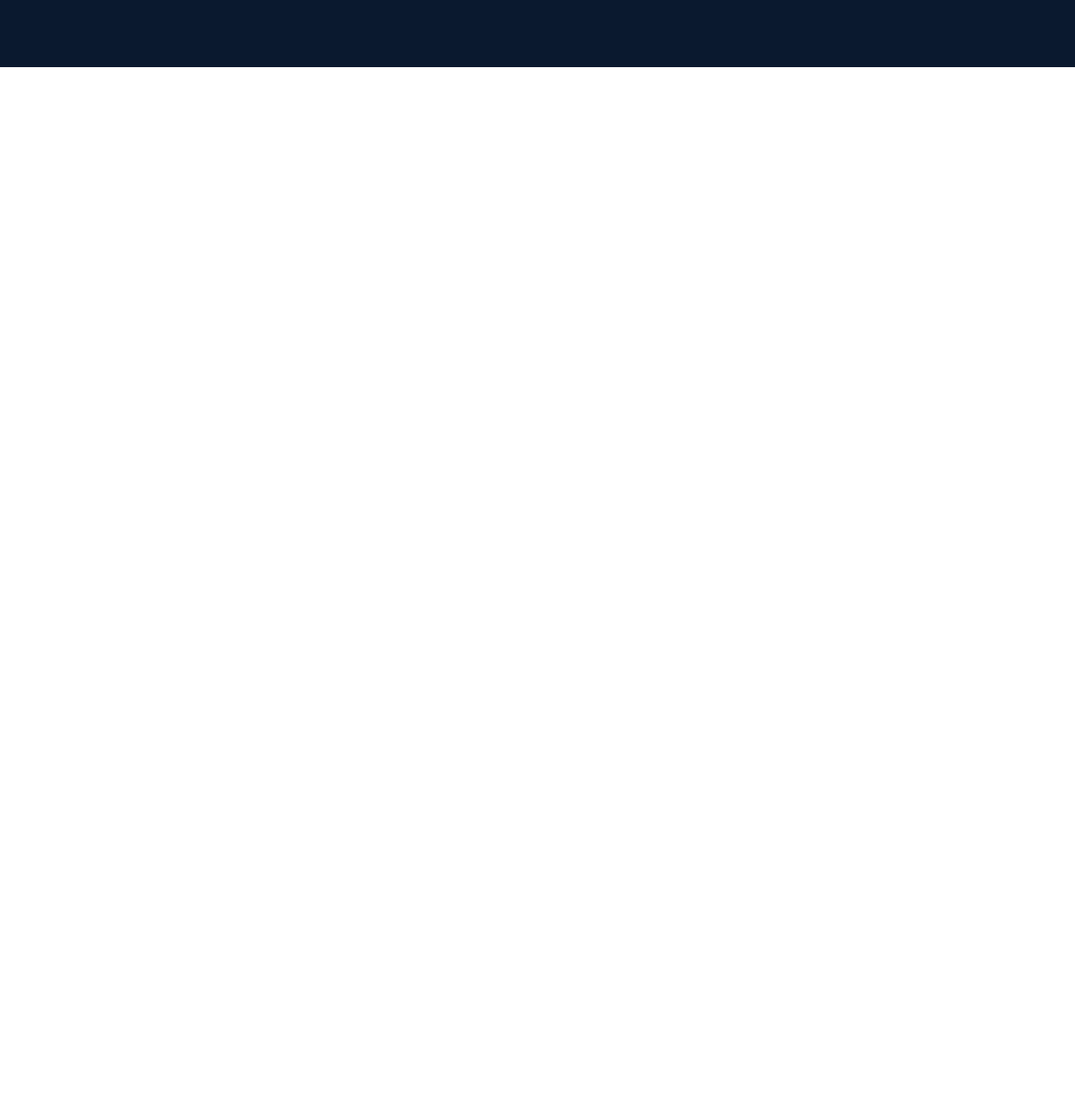
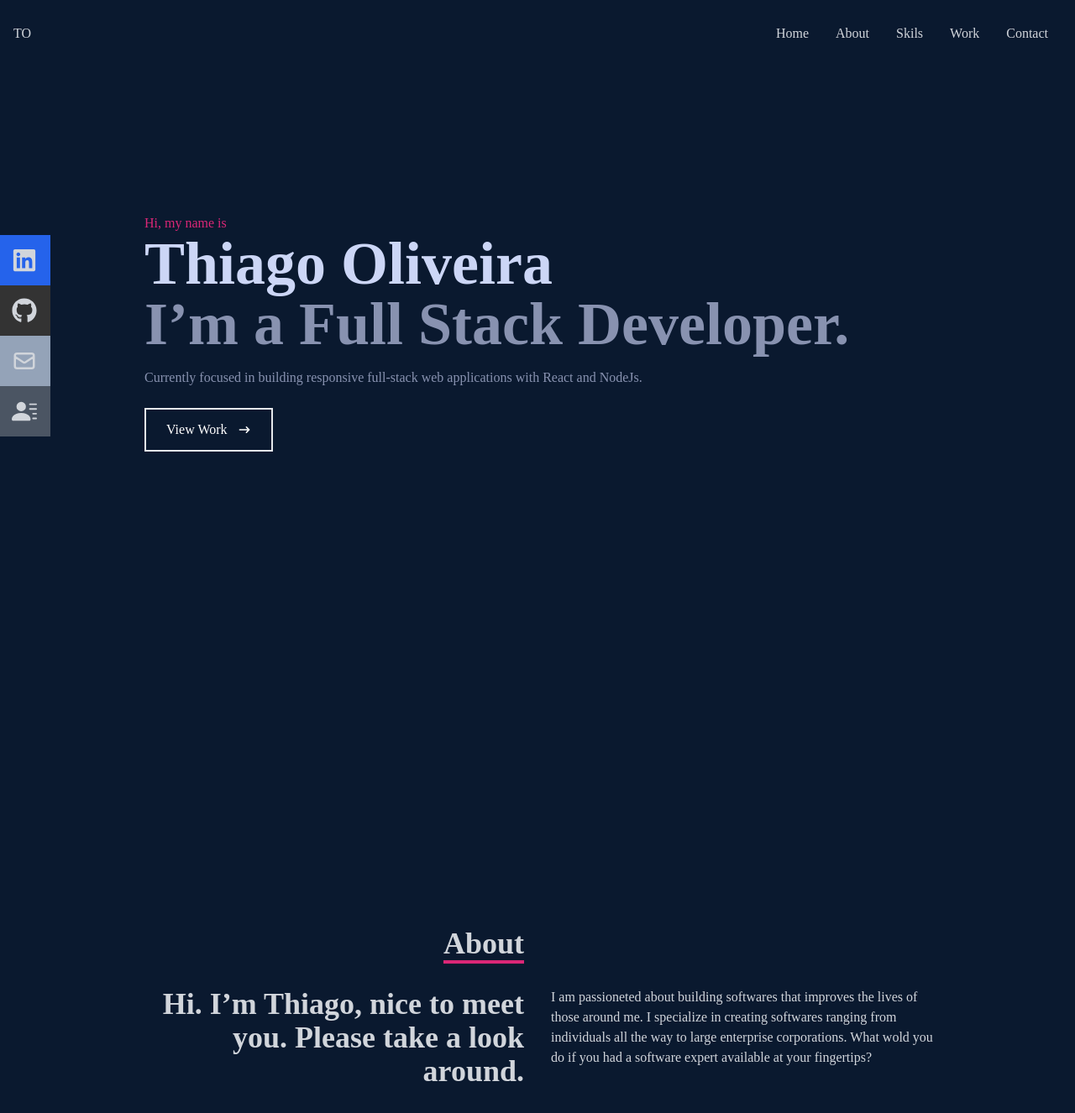
Before and after one commit to Iris-kon/my-portfolio, a React (Create React App) app: page / in a window 1280 px wide. Shown: the top 1326 px of the page at 84% size. Before the commit the page ends 800 px from the top, so only its background shows below. Built offline with nearby package versions, Linux system fonts and the light colour scheme.

Commit message:
navbar home and about

```diff
--- a/src/App.tsx
+++ b/src/App.tsx
@@ -1,11 +1,14 @@
 import React from 'react'
+import { About } from './components/About'
+import { Home } from './components/Home'
 import { NavbAr } from './components/Navbar'
 
 function App() {
   return (
     <div>
       <NavbAr />
-      <h1 className="text-3xl font-bold underline">Hello</h1>
+      <Home />
+      <About />
     </div>
   )
 }
--- /dev/null
+++ b/src/components/About.tsx
@@ -0,0 +1,29 @@
+import React from 'react'
+
+export function About() {
+  return (
+    <div id="about" className="w-full h-screen bg-[#0a192f] text-gray-300">
+      <div className="flex flex-col justify-center items-center w-full h-full">
+        <div className="max-w-[1000px] w-full grid grid-cols-2 gap-8">
+          <div className="sm:text-right pb-8 pl-4">
+            <p className="text-4xl font-bold inline border-b-4 border-pink-600">About</p>
+          </div>
+          <div></div>
+        </div>
+        <div className="max-w-[1000px] w-full grid sm:grid-cols-2 gap-8 px-4">
+          <div className="sm:text-right text-4xl font-bold">
+            <p>Hi. I&rsquo;m Thiago, nice to meet you. Please take a look around.</p>
+          </div>
+          <div>
+            <p>
+              I am passioneted about building softwares that improves the lives of those around me.
+              I specialize in creating softwares ranging from individuals all the way to large
+              enterprise corporations. What wold you do if you had a software expert available at
+              your fingertips?
+            </p>
+          </div>
+        </div>
+      </div>
+    </div>
+  )
+}
--- /dev/null
+++ b/src/components/Home.tsx
@@ -0,0 +1,29 @@
+import React from 'react'
+import { HiArrowNarrowRight } from 'react-icons/hi'
+
+export function Home() {
+  return (
+    <div id="home" className="w-full h-screen bg-[#0a192f]">
+      {/* Container */}
+      <div className="max-w-[1000px] mx-auto px-8 flex flex-col justify-center h-full">
+        <p className="text-pink-600">Hi, my name is</p>
+        <h1 className="text-4xl sm:text-7xl font-bold text-[#ccd6f6]">Thiago Oliveira</h1>
+        <h2 className="text-4xl sm:text-7xl font-bold text-[#8892b0]">
+          I&rsquo;m a Full Stack Developer.
+        </h2>
+        <p className="text-[#8892b0] py-4 max-w-[700px]">
+          Currently focused in building responsive full-stack web applications with React and
+          NodeJs.
+        </p>
+        <div>
+          <button className="text-white group border-2 px-6 py-3 my-2 flex items-center hover:bg-pink-600 hover:border-pink-600">
+            View Work
+            <span className="group-hover:rotate-90 duration-300">
+              <HiArrowNarrowRight className="ml-3" />
+            </span>
+          </button>
+        </div>
+      </div>
+    </div>
+  )
+}
--- a/src/components/Navbar.tsx
+++ b/src/components/Navbar.tsx
@@ -1,7 +1,81 @@
-import React from 'react'
+import React, { useState } from 'react'
+import { FaBars, FaTimes, FaGithub, FaLinkedin } from 'react-icons/fa'
+import { HiOutlineMail } from 'react-icons/hi'
+import { BsFillPersonLinesFill } from 'react-icons/bs'
 
 export function NavbAr() {
+  const [nav, setNav] = useState(false)
+
+  function handleNavbarClick() {
+    setNav(!nav)
+  }
+
   return (
-    <div className="fixed w-full h-[80px] flex justify-between items-center px-4 bg-[#0a192f]"></div>
+    <div className="fixed w-full h-[80px] flex justify-between items-center px-4 bg-[#0a192f] text-gray-300">
+      <div>
+        <h1 className="">TO</h1>
+      </div>
+
+      {/*  Menu */}
+
+      <ul className="hidden md:flex">
+        <li>Home</li>
+        <li>About</li>
+        <li>Skils</li>
+        <li>Work</li>
+        <li>Contact</li>
+      </ul>
+
+      {/*  Hamburger */}
+      <div className="md:hidden z-10" onClick={handleNavbarClick}>
+        {!nav ? <FaBars /> : <FaTimes />}
+      </div>
+
+      {/*  Mobile Menu */}
+      <ul
+        className={
+          !nav
+            ? 'hidden'
+            : 'absolute top-0 left-0 w-full h-screen bg-[#0a192f] flex flex-col justify-center items-center'
+        }>
+        <li className="py-6 text-4xl">Home</li>
+        <li className="py-6 text-4xl">About</li>
+        <li className="py-6 text-4xl">Skils</li>
+        <li className="py-6 text-4xl">Work</li>
+        <li className="py-6 text-4xl">Contact</li>
+      </ul>
+
+      {/*  Socials icons */}
+      <div className="hidden lg:flex fixed flex-col top-[35%] left-0">
+        <ul>
+          <li className="w-[160px] h-[60px] flex justify-between items-center ml-[-100px] hover:ml-[-10px] duration-300 bg-blue-600">
+            <a
+              className="flex justify-between items-center w-full text-gray-300"
+              href="https://www.linkedin.com/in/thiago-oliveira-k-on/">
+              Linkedin <FaLinkedin size={30} />
+            </a>
+          </li>
+          <li className="w-[160px] h-[60px] flex justify-between items-center ml-[-100px] hover:ml-[-10px] duration-300 bg-[#333333]">
+            <a
+              className="flex justify-between items-center w-full text-gray-300"
+              href="https://github.com/Thiago-kon">
+              Github <FaGithub size={30} />
+            </a>
+          </li>
+          <li className="w-[160px] h-[60px] flex justify-between items-center ml-[-100px] hover:ml-[-10px] duration-300 bg-slate-400">
+            <a
+              className="flex justify-between items-center w-full text-gray-300"
+              href="mailto:thiagooliveira.k.on@gmail.com">
+              Mail <HiOutlineMail size={30} />
+            </a>
+          </li>
+          <li className="w-[160px] h-[60px] flex justify-between items-center ml-[-100px] hover:ml-[-10px] duration-300 bg-gray-600">
+            <a className="flex justify-between items-center w-full text-gray-300" href="/">
+              Resume <BsFillPersonLinesFill size={30} />
+            </a>
+          </li>
+        </ul>
+      </div>
+    </div>
   )
 }
--- a/src/index.css
+++ b/src/index.css
@@ -1,3 +1,15 @@
 @tailwind base;
 @tailwind components;
 @tailwind utilities;
+
+@import url('https://fonts.googleapis.com/css2?family=Poppins:wght@300;400;500;600;700;800;900&display=swap');
+
+@layer base {
+  body {
+    @apply font-[Poppins];
+  }
+  li {
+    @apply px-4;
+    @apply cursor-pointer;
+  }
+}
```
